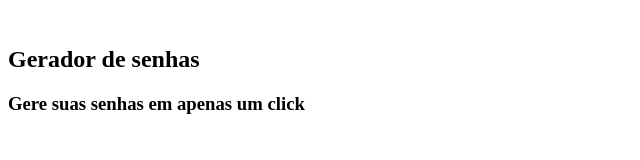
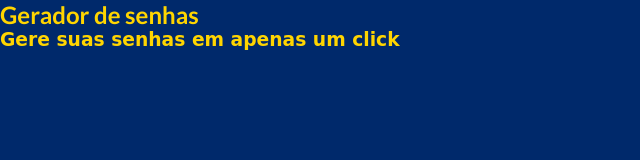
Before and after one commit to teotoniojr/2024-3b-Gerador-de-senhas, a plain HTML site: page index.html in a window 1280 px wide. Shown: the whole page, without its empty margins (0-640 px from the left). Drawn offline with Linux system fonts and the light colour scheme; a web font is replaced by a local one.

Commit message:
Add files via upload

```diff
--- a/index.html
+++ b/index.html
@@ -1,14 +1,22 @@
 <!DOCTYPE html>
 <html lang="pt-br">
+
 <head>
     <meta charset="UTF-8">
     <meta http-equiv="X-UA-Compatible" content="IE=edge">
     <meta name="viewport" content="width=device-width, initial-scale=1.0">
     <title>Gerador de senhas</title>
+    <link rel="stylesheet" href="style.css">
 </head>
+
 <body>
-    <img src="" alt="">
+    <lord-icon src="https://cdn.lordicon.com/lhkswkri.json" trigger="hover"
+        colors="primary:#ffffff,secondary:#f4f19c,tertiary:#110a5c,quaternary:#e88c30" style="width:150px;height:150px">
+    </lord-icon>
     <h2 class="titulo-principal"> Gerador de senhas </h2>
     <h3 class="titulo-secundario"> Gere suas senhas em apenas um click</h3>
+
+    <script src="https://cdn.lordicon.com/lordicon.js"></script>
 </body>
+
 </html>
--- a/style.css
+++ b/style.css
@@ -14,3 +14,13 @@
     --texto-titulo: "Lato", sans-serif;
     --texto-corpo: "Briem Hand", cursive;
 }
+
+body{
+    background-color: var(--azul-escuro);
+    color: var(--ouro);
+    font-family: var(--texto-corpo);
+}
+
+.titulo-principal{
+    font-family: var(--texto-titulo);
+}
```
